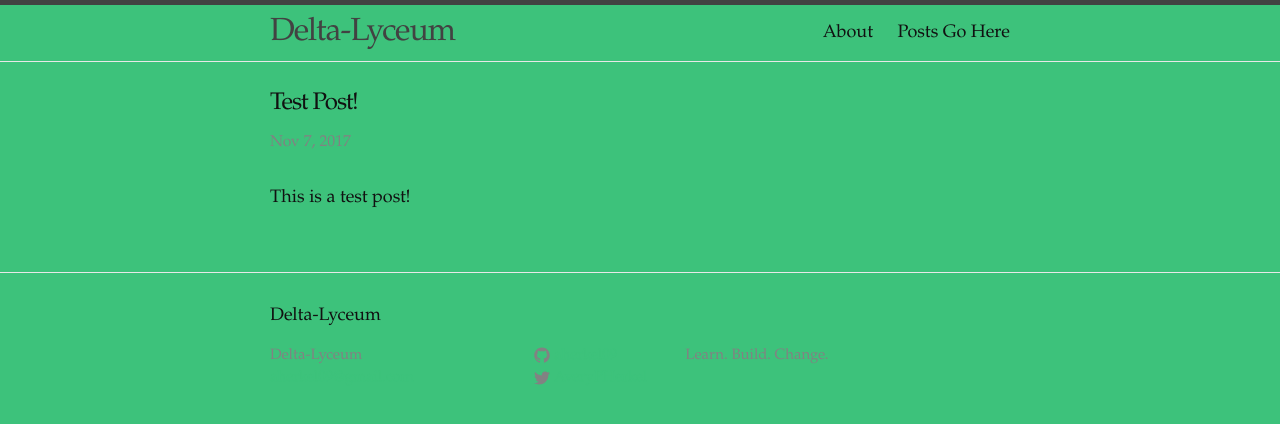
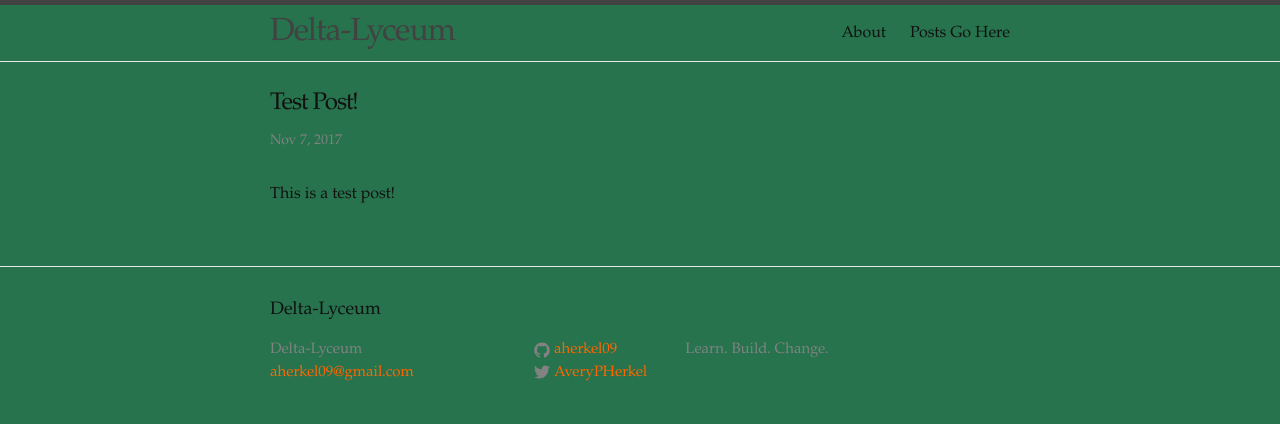
Before and after one commit to DeltaLyceum/aherkel09.github.io, a Jekyll site: the page built from _posts/2017-11-07-test.markdown, in a window 1280 px wide. Shown: the top 424 px of the page. Built offline with Jekyll 4.4.1, drawn with Linux system fonts in a browser that asks for light colours.

Commit message:
Update main.scss

```diff
--- a/css/main.scss
+++ b/css/main.scss
@@ -7,7 +7,7 @@
 
 // Our variables
 $base-font-family: "Garamond", Georgia, Palatino, serif;
-$base-font-size:   18px;
+$base-font-size:   16px;
 $base-font-weight: 400;
 $small-font-size:  $base-font-size * 0.875;
 $base-line-height: 1.5;
@@ -15,8 +15,8 @@
 $spacing-unit:     30px;
 
 $text-color:       #111;
-$background-color: #3dc27b;
-$brand-color:      #3dc27b;
+$background-color: #26734d;
+$brand-color:      #ff6600;
 
 $grey-color:       #828282;
 $grey-color-light: lighten($grey-color, 40%);
```
